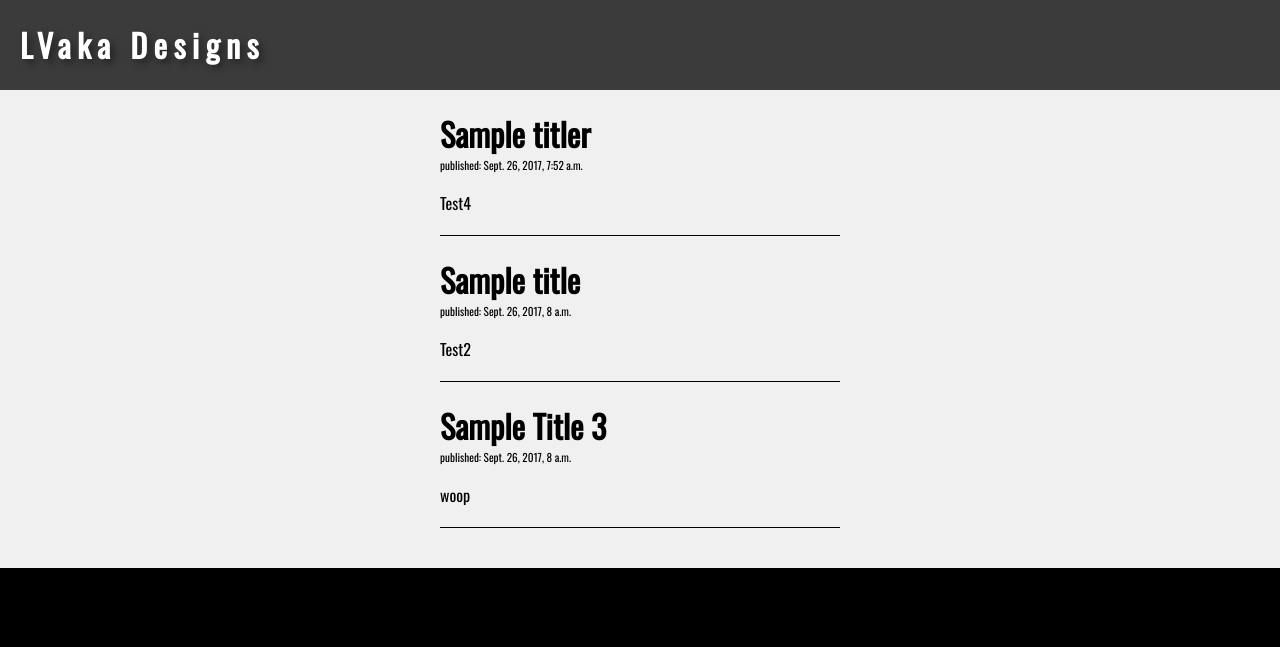
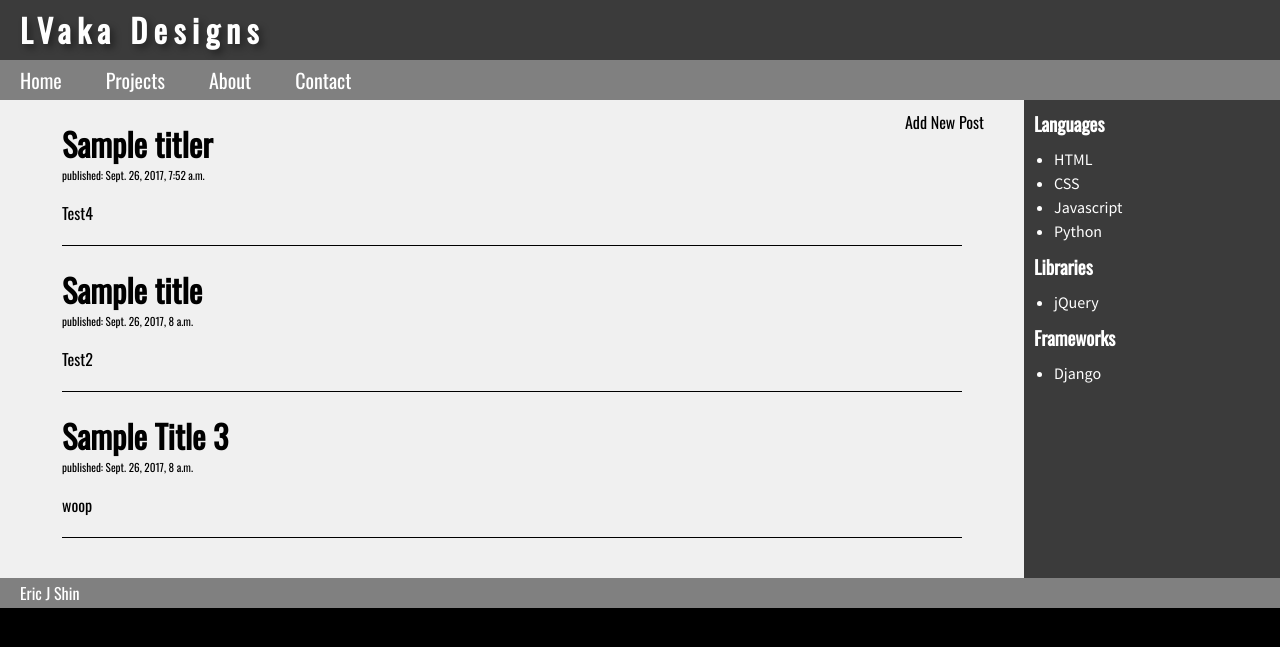
Before and after one commit to lvaka/djangoport, a Django app: page / in a window 1280 px wide. Shown: the top 647 px of the page. Run offline with Django 3.2, Linux system fonts and the light colour scheme; data comes from the database, SQL or seed files in the repository; both versions use the stored data as it was after the commit; some libraries are stand-ins or nearby versions.

Commit message:
working posting function

```diff
--- a/lvaka/blog/static/css/style.css
+++ b/lvaka/blog/static/css/style.css
@@ -1,5 +1,6 @@
 @import url('https://fonts.googleapis.com/css?family=Oswald');
 @import url('https://fonts.googleapis.com/css?family=Source+Sans+Pro');
+@import url(https://cdnjs.cloudflare.com/ajax/libs/font-awesome/4.6.3/css/font-awesome.css);
 
 body{
 	margin: 0;
@@ -7,11 +8,22 @@ body{
 	background: black;
 }
 
+footer{
+	margin: 0;
+	padding: 0;
+	height: 30px;
+	line-height: 30px;
+	text-align: left;
+	width: 100%;
+	background: gray;
+	color: white;
+}
+
 h1, p {
 	margin-left: 20px;
 }
 
-h1 {
+h1, h2, h3 {
 	margin-top: 0;
 	margin-bottom: 0;
 	color: black;
@@ -30,12 +42,24 @@ h1 a, h1 a:visited{
 	text-decoration: none;
 }
 
+a, a:visited{
+	-o-transition:.3s;
+  	-ms-transition:.3s;
+ 	-moz-transition:.3s;
+  	-webkit-transition:.3s;
+	transition: .3s;
+	font-family: 'Oswald', sans-serif;
+	color: black;
+	text-decoration: none;
+}
+
 .heading {
+	width: 100%;
 	margin: 0;
 	padding: 0;
-	height: 90px;
-	line-height: 90px;
+	height: 100px;
 	background: #3B3B3B;
+	display: inline-block;
 }
 
 .heading h1{
@@ -49,10 +73,49 @@ h1 a, h1 a:visited{
 	text-shadow: 4px 4px 7px rgba(0,0,0,0.4);
 }
 
-.mainbody{
+#title{
+	height: 60px;
+	line-height: 60px;
+}
+
+#gridbox{
+	margin: 0 auto;
+	display: grid;
+	grid-template-columns: 80% auto;
+	grid-template-areas:
+		"mainBody asideMain"
+}
+
+#mainbody{
+	grid-area: "mainBody";
 	margin: 0;
+	padding: 0 40px;
 	background: #F0F0F0;
 	padding-bottom: 40px;
+}
+
+#knowledge{
+	grid-area: "asideMain";
+	padding: 0;
+	margin: 0;
+	background: #3B3B3B;
+}
+
+#knowledge h3{
+	margin: 10px 10px;
+	color: white;
+}
+
+#knowledge ul{
+	padding: 0;
+	margin: 0 30px;
+}
+
+#knowledge li{
+	font-family: 'Source Sans Pro', sans-serif;
+	color: white;
+	margin: 0;
+	padding: 2px 0;
 }
 
 .date p{
@@ -64,13 +127,91 @@ h1 a, h1 a:visited{
 .post{
 	margin-left: auto;
 	margin-right: auto;
-	max-width: 400px;
+	max-width: 900px;
 	padding-top: 20px;
 	padding-bottom: 20px;
 	border-bottom: 1px solid black;
 }
 
-.post h1, p{
+.post h1, .post p{
 	margin-top: 0;
 	margin-left: 0;
 }
+
+#menu{
+	width: 100%;
+	margin: 0;
+	padding: 0;
+	height: 40px;
+	background: gray;
+	align-content: center;
+	position: relative;
+}
+
+#menu ul li{
+	position: relative;
+}
+
+#menu ul{
+	margin: 0 20px;
+	padding: 0;
+	height: 40px;
+}
+
+#menu li{
+	display: inline;
+    padding: 0;
+    padding-right: 40px;
+ }
+
+#menu a{
+	margin: 0;
+	padding: 0;
+	font-size: 20px;
+	line-height: 40px;
+	color: white;
+}
+
+#menu a:hover{
+	color: #C4252F;
+	font-size: 1.37em;
+	text-decoration: underline;
+}
+
+#menu ul ul{
+	display: none;
+	width: 150px;
+	background: gray;
+	position: absolute;
+	margin: 0;
+	padding: 0;
+	top: 20px;
+	left: 0;
+}
+
+#menu ul ul li{
+	margin: 0 6px;
+	padding: 0;
+	text-align: center;
+}
+
+#menu ul li:hover > ul{
+	display: inherit;
+}
+
+#addnew{
+	float: right;
+	margin-top: 10px;
+}
+
+#addnew a:hover{
+	color: #C4252F;
+	font-size: 1.01em;
+	letter-spacing: 0.05em;
+}
+
+.post-form p{
+	display: block;
+	font-size: 1.4em;
+	margin: 10px 0;
+}
--- a/lvaka/blog/templates/blog/base.html
+++ b/lvaka/blog/templates/blog/base.html
@@ -7,12 +7,55 @@
 	</head>
 	<body>
 		<div class="heading">
-			<h1><a href='#'>LVaka Designs</a></h1>
+			<div id="title">
+				<h1><a href="{% url 'post_list' %}">LVaka Designs</a></h1>
+			</div>
+			<div id="menu">
+				<ul>
+					<li><a href="{% url 'post_list' %}">Home</a></li>
+					<li><a href='#'>Projects</a></li>
+					<li><a href='#'>About</a></li>
+					<li>
+						<a href='#'>Contact</a>
+							<ul>
+								<li><a href="http://www.github.com/lvaka" target="new"><i class="fa fa-github" aria-hidden="true"></i></a></li>
+								<li><a href="https://www.instagram.com/l_vaka" class="social-icon" target="new"> <i class="fa fa-instagram"></i></a></li>
+					            <li><a href="https://www.twitter.com/ejinshin" class="social-icon" target="new"> <i class="fa fa-twitter"></i></a></li>
+					            <li><a href="mailto:eric@lvakadesigns.com" target="new"><i class="fa fa-envelope-o" aria-hidden="true"></i></a></li>
+							</ul>
+					</li>
+				</ul>
+			</div>
 		</div>
+		<div id="gridbox">
+			<div id="mainbody">
+				<div id="addnew">
+					<p><a href="{% url 'post_new' %}">Add New Post</a></p>
+				</div>
+				{% block content %}
+				{% endblock %}
+			</div>
 
-		<div class="mainbody">
-			{% block content %}
-			{% endblock %}
+			<aside id="knowledge">
+				<H3>Languages</H3>
+				<ul>
+					<li>HTML</li>
+					<li>CSS</li>
+					<li>Javascript</li>
+					<li>Python</li>
+				</ul>
+				<H3>Libraries</H3>
+				<ul>
+					<li>jQuery</li>
+				</ul>
+				<H3>Frameworks</H3>
+				<ul>
+					<li>Django</li>
+				</ul>
+			</aside>
 		</div>
+		<footer>
+			<p>Eric J Shin</p>
+		</footer>
 	</body>
 </html>
--- a/lvaka/blog/templates/blog/post_list.html
+++ b/lvaka/blog/templates/blog/post_list.html
@@ -3,7 +3,7 @@
 {% block content %}
 	{% for post in posts %}
 		<div class="post">
-			<h1><a href="{% url 'post_detail' pk=post.pk %}""> {{ post.title }} </a></h1>
+			<h1><a href="{% url 'post_detail' pk=post.pk %}"> {{ post.title }} </a></h1>
 			<div class="date">
 				<p>published: {{ post.published_date }}</p>
 			</div>
--- a/lvaka/blog/urls.py
+++ b/lvaka/blog/urls.py
@@ -1,8 +1,10 @@
 from django.conf.urls import url
+from django.contrib.staticfiles.urls import staticfiles_urlpatterns
 from django.contrib import admin
 from . import views
 
 urlpatterns = [
 	url(r'^$', views.post_list, name='post_list'),
 	url(r'^post/(?P<pk>\d+)/$', views.post_detail, name='post_detail'),
+	url(r'^post/new/$', views.post_new, name='post_new'),
 ]
--- a/lvaka/blog/views.py
+++ b/lvaka/blog/views.py
@@ -1,8 +1,9 @@
 # -*- coding: utf-8 -*-
 from __future__ import unicode_literals
 from django.utils import timezone
-from django.shortcuts import render, get_object_or_404
+from django.shortcuts import render, get_object_or_404, redirect
 from .models import Post
+from .forms import PostForm
 
 # Create your views here.
 def post_list(request):
@@ -12,3 +13,16 @@ def post_list(request):
 def post_detail(request, pk):
 	post = get_object_or_404(Post, pk=pk)
 	return render(request, 'blog/post_detail.html', {'post': post})
+
+def post_new(request):
+    if request.method == "POST":
+        form = PostForm(request.POST)
+        if form.is_valid():
+            post = form.save(commit=False)
+            post.author = request.user
+            post.published_date = timezone.now()
+            post.save()
+            return redirect('post_detail', pk=post.pk)
+    else:
+        form = PostForm()
+    return render(request, 'blog/post_edit.html', {'form': form})
```
Also changed, not shown: lvaka/blog/forms.py (added, +8 -0 lines), lvaka/blog/templates/blog/post_edit.html (added, +10 -0 lines), lvaka/db.sqlite3, 3 other files.
